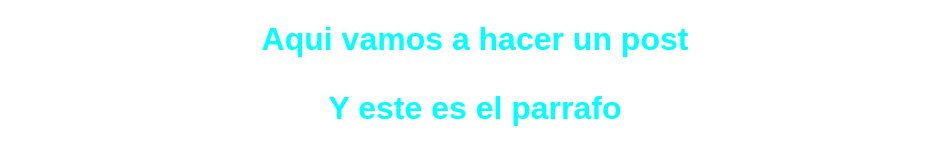
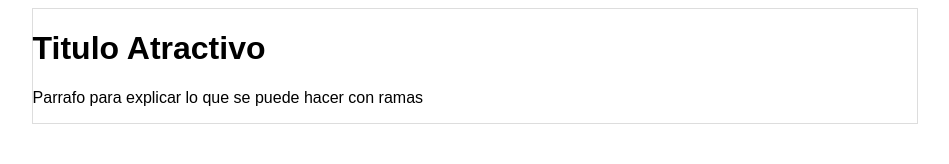
Before and after one commit to arsp6427/ProyectDemoPreworkCourse, a plain HTML site: page blogpost.html in a window 1280 px wide. Shown: the whole page, without its empty margins (165-1114 px from the left). Drawn offline with Linux system fonts and the light colour scheme.

Commit message:
Commit al master del blogpost en su version mas reciente.

```diff
--- a/blogpost.html
+++ b/blogpost.html
@@ -5,10 +5,16 @@
     <meta http-equiv="X-UA-Compatible" content="IE=edge">
     <meta name="viewport" content="width=device-width, initial-scale=1.0">
     <title>Titulo de Post</title>
+
     <link rel="stylesheet" href="/css/estilo.css">
 </head>
 <body>
-    <h1>Aqui vamos a hacer un post<h1>
-        <p>Y este es el parrafo</p>
+    <div id="Container">
+    <div id="Post">
+        <h1>Titulo Atractivo</h1>
+        <p>Parrafo para explicar lo que se puede hacer con ramas</p>
+    </div>
+    </div>
+
 </body>
 </html>
--- a/css/estilo.css
+++ b/css/estilo.css
@@ -1,5 +1,14 @@
 body{
-    color: aqua;
+    color: black;
     text-align: center;
     font-family: arial;
 }
+
+#Container
+{
+    width: 70%;
+    padding: lem;
+    text-align: left;
+    border: 1px solid #ddd;
+    margin: 0 auto;
+}
```
